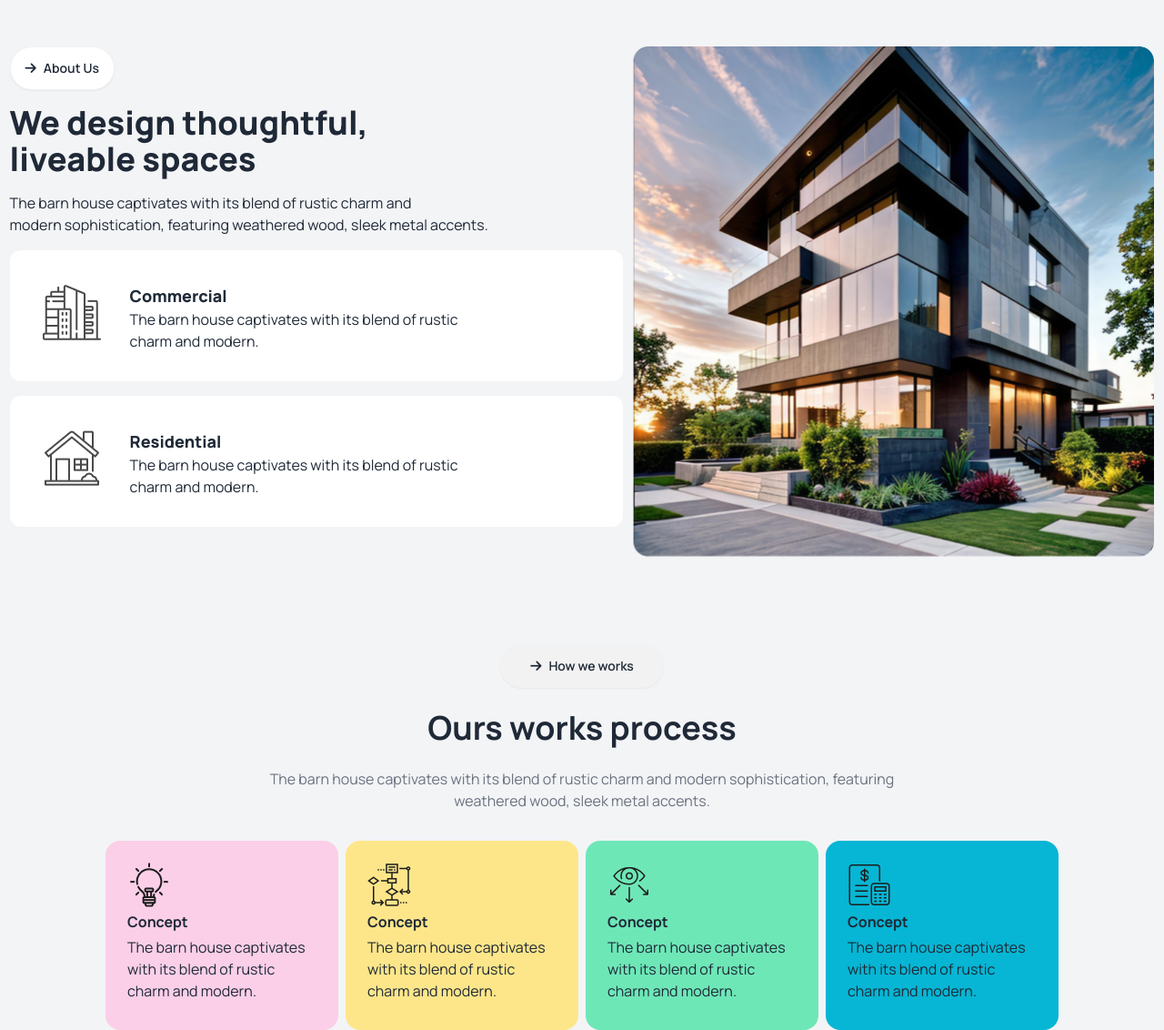
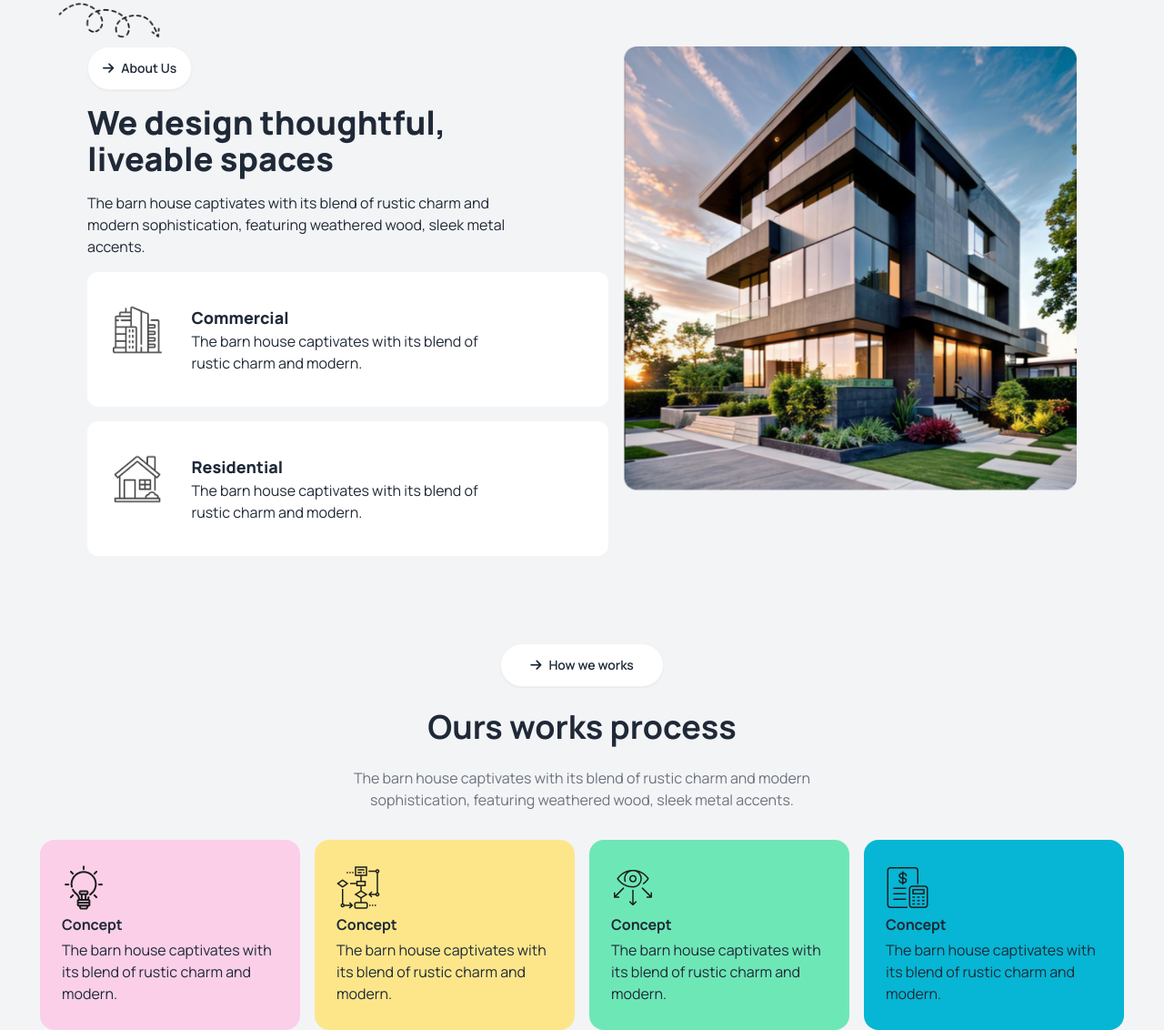
Before and after one commit to ahmedfoysal1/assignment-03, a plain HTML site: page index.html in a window 1280 px wide. Shown: the part 871-2003 px from the top of the page at 91% size. Drawn offline with nearby package versions, Linux system fonts and the light colour scheme.

Commit message:
completed 2nd section

```diff
--- a/index.html
+++ b/index.html
@@ -107,17 +107,21 @@
         <!-- 2nd section -->
 
         <section class="bg-gray-100 mt-28">
-            <!-- 1st banner -->
-            <div class="lg:flex justify-evenly pt-24">
+           <!-- 1st banner -->
+            <div class="relative lg:flex justify-evenly pt-24 px-4 lg:px-24 gap-4">
                 <!-- text div -->
                  <div class="space-y-4">
                     <div class="lg:text-left text-center">
                         <button class="btn rounded-full bg-white "><i class="fa-solid fa-arrow-right"></i> About Us</button>
                     </div>
+                    <div class="absolute
+                     top-8 left-16 w-28 hidden lg:flex">
+                        <img src="images/Vector.png" alt="">
+                    </div>
                     <h2 class="font-extrabold text-4xl text-l lg:text-left text-center">We design thoughtful, <br> liveable spaces</h2>
-                    <p>The barn house captivates with its blend of rustic charm and <br>
+                    <p class="w-11/12 text-center mx-auto lg:mx-0 lg:text-left">The barn house captivates with its blend of rustic charm and <br>
                         modern sophistication, featuring weathered wood, sleek metal accents.</p>
-                        <div class="w-full rounded-xl h-36 bg-white flex p-9 gap-8">
+                        <div class=" lg:w-full rounded-xl bg-white flex py-9 px-7 gap-8">
                             <div>
                                 <img src="images/commercial.png" alt="">
                             </div>
@@ -126,7 +130,7 @@
                                 <p class="w-3/4">The barn house captivates with its blend of rustic charm and modern.</p>
                             </div>
                         </div>
-                        <div class="w-full rounded-xl h-36 bg-white flex p-9 gap-8 mt-4">
+                        <div class="rounded-xl bg-white flex py-9 px-7 gap-8 mt-4">
                             <div>
                                 <img src="images/residential.png" alt="">
                             </div>
@@ -141,45 +145,58 @@
                     <img src="images/Rectangle.png" alt="">
                   </div>
             </div>
-            <section class="mt-24">
+
+            <!-- 3rd section  -->
+
+            <section class="mx-auto flex flex-col items-center mt-24">
                 <div class="text-center space-y-6">
-                    <button class="btn px-8 rounded-full"><i class="fa-solid fa-arrow-right"></i> How we works</button>
+                    <button class="btn px-8 rounded-full bg-white"><i class="fa-solid fa-arrow-right"></i> How we works</button>
                     <h1 class="text-4xl font-bold">Ours works process</h1>
                     <p class="lg:w-3/5 mx-auto text-gray-500">The barn house captivates with its blend of rustic charm and modern sophistication, featuring weathered wood, sleek metal accents.</p>
                 </div>
-                <div class="lg:flex justify-center gap-2 mt-8">
-                    <div class="rounded-2xl w-64 h-52 bg-pink-200 p-6 space-y-1">
+                <div class="grid lg:grid-cols-4 gap-4 mt-8 mx-11">
+                    <div>
+                        <div class="rounded-2xl bg-pink-200 p-6 space-y-1 py-7">
 
                             <img src="images/concept.png" alt="">
                             <h4 class="font-bold">Concept</h4>
                             <p>The barn house captivates with its blend of rustic charm and modern.</p>
 
                     </div>
-                    <div class="rounded-2xl w-64 h-52 bg-amber-200 p-6 space-y-1">
+                    </div>
+                    <div>
+                        <div class="rounded-2xl bg-amber-200 p-6 space-y-1 py-7">
 
                             <img src="images/flow-chart.png" alt="">
                             <h4 class="font-bold">Concept</h4>
                             <p>The barn house captivates with its blend of rustic charm and modern.</p>
 
                     </div>
-                    <div class="rounded-2xl w-64 h-52 bg-emerald-300 p-6 space-y-1">
+                    </div>
+                    <div>
+                        <div class="rounded-2xl  bg-emerald-300 p-6 space-y-1 py-7">
 
                             <img src="images/vision.png" alt="">
                             <h4 class="font-bold">Concept</h4>
                             <p>The barn house captivates with its blend of rustic charm and modern.</p>
 
                     </div>
-                    <div class="rounded-2xl w-64 h-52 bg-cyan-500 p-6 space-y-1">
+                    </div>
+                    <div>
+                        <div class="rounded-2xl  bg-cyan-500 p-6 space-y-1 py-7">
 
                             <img src="images/budget-planning.png" alt="">
                             <h4 class="font-bold">Concept</h4>
                             <p>The barn house captivates with its blend of rustic charm and modern.</p>
 
                     </div>
+                    </div>
 
                 </div>
             </section>
         </section>
+
+
 
 
     </main>
```
